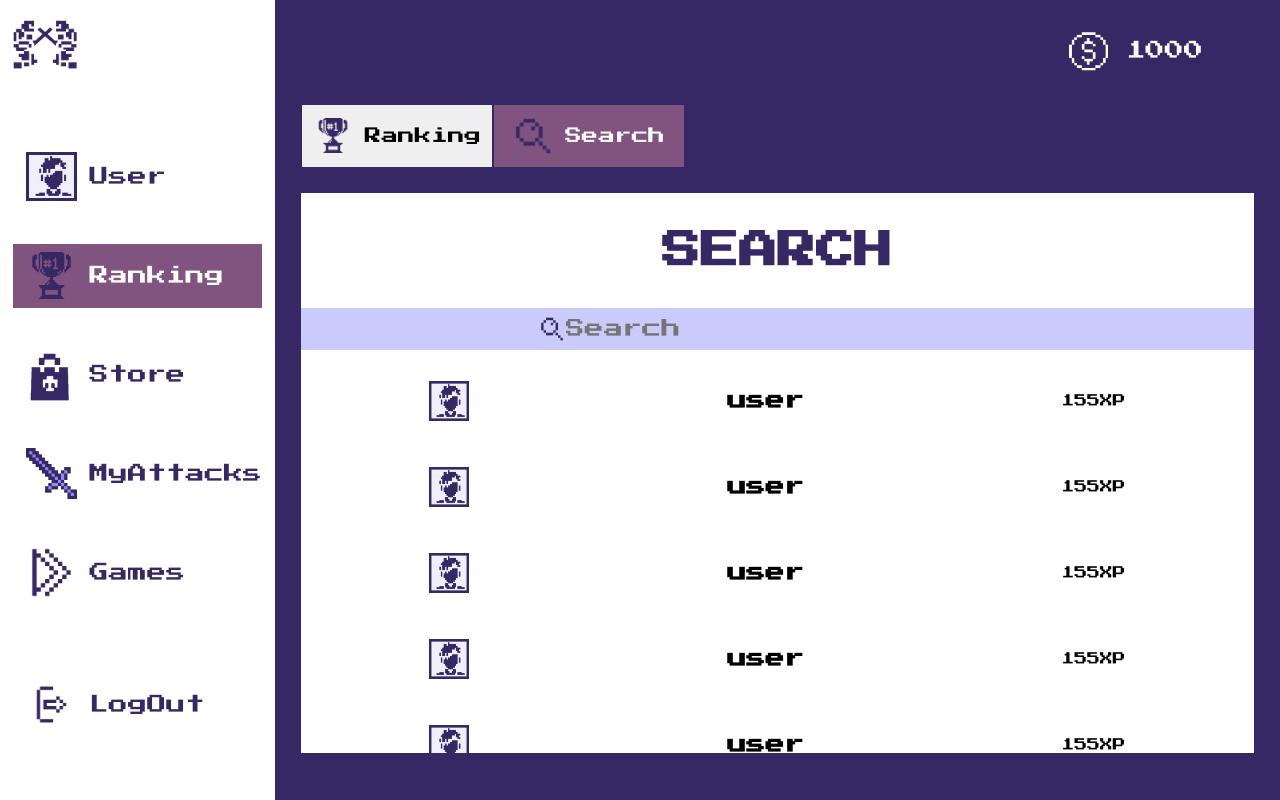
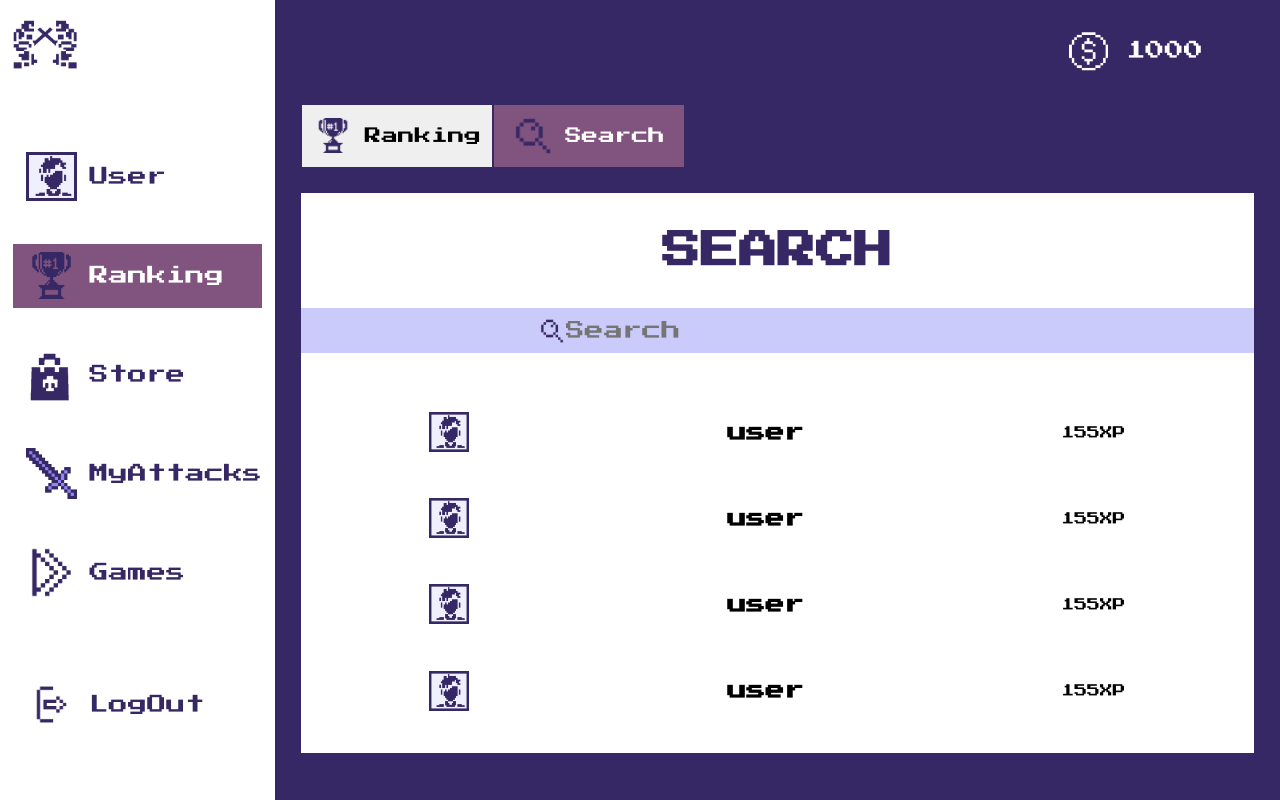
Before and after one commit to hugola6una/projectesWebI, a Vue app: page /ranking in a window 1280 px wide. Both pictures are taken after a click on the button "Search". Built offline with nearby package versions, Linux system fonts and the light colour scheme.

Commit message:
petit canvis

```diff
--- a/src/components/RankingSearchContent.vue
+++ b/src/components/RankingSearchContent.vue
@@ -6,8 +6,10 @@
 <template>
     <div class="playersContent">
         <h3>SEARCH</h3>
+        <section class="search">
+            <SearchItem/>
+        </section>
         <section class="players">
-            <SearchItem/>
             <ItemPlayer/>
             <ItemPlayer/>
             <ItemPlayer/>
@@ -41,8 +43,16 @@
         font-size: 3vmax;
     }
     .players {
+        margin-top: 0%;
         width: 100%;
-        height: 100%;
+        height: 200%;
+        overflow-y: auto;
+    }
+
+    .search {
+        width: 100%;
+        height: 50%;
+        margin-bottom: 0%;
         overflow-y: auto;
     }
 
```
